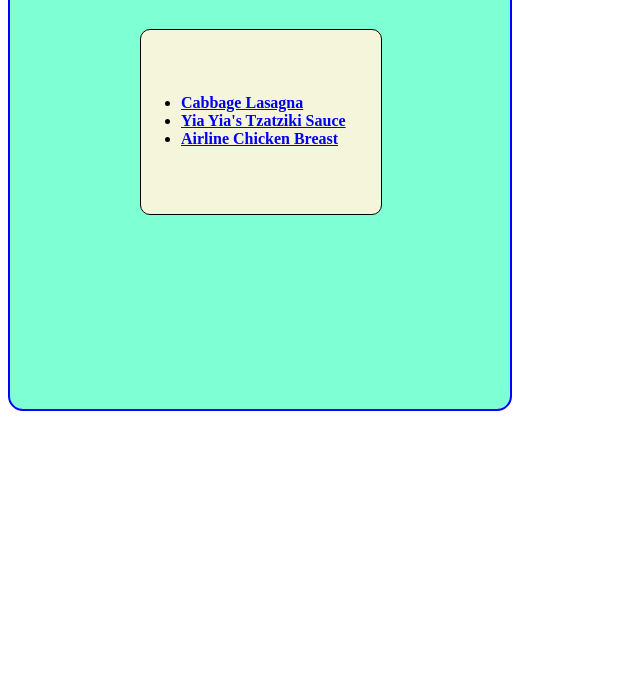
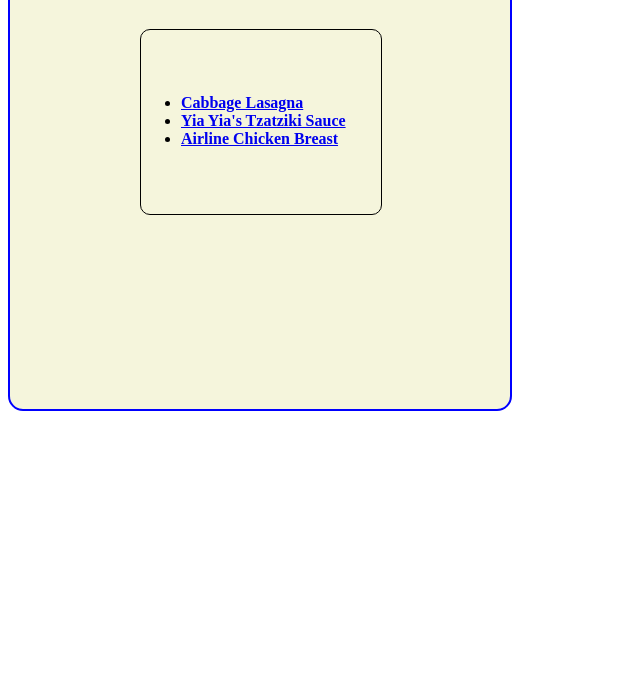
Before and after one commit to ingGGRM/odin-recipes, a plain HTML site: page index.html in a window 1280 px wide. Shown: the part 101-800 px from the top of the page, without its empty margins (0-640 px from the left). Drawn offline with Linux system fonts and the light colour scheme.

Commit message:
Update styles.css

```diff
--- a/styles.css
+++ b/styles.css
@@ -1,7 +1,7 @@
 div {
     width: 500px;
     height: 500px;
-    background-color: aquamarine;
+    background-color: Beige;
     border-radius: 15px;
     border: 2px solid blue;
 }
```
